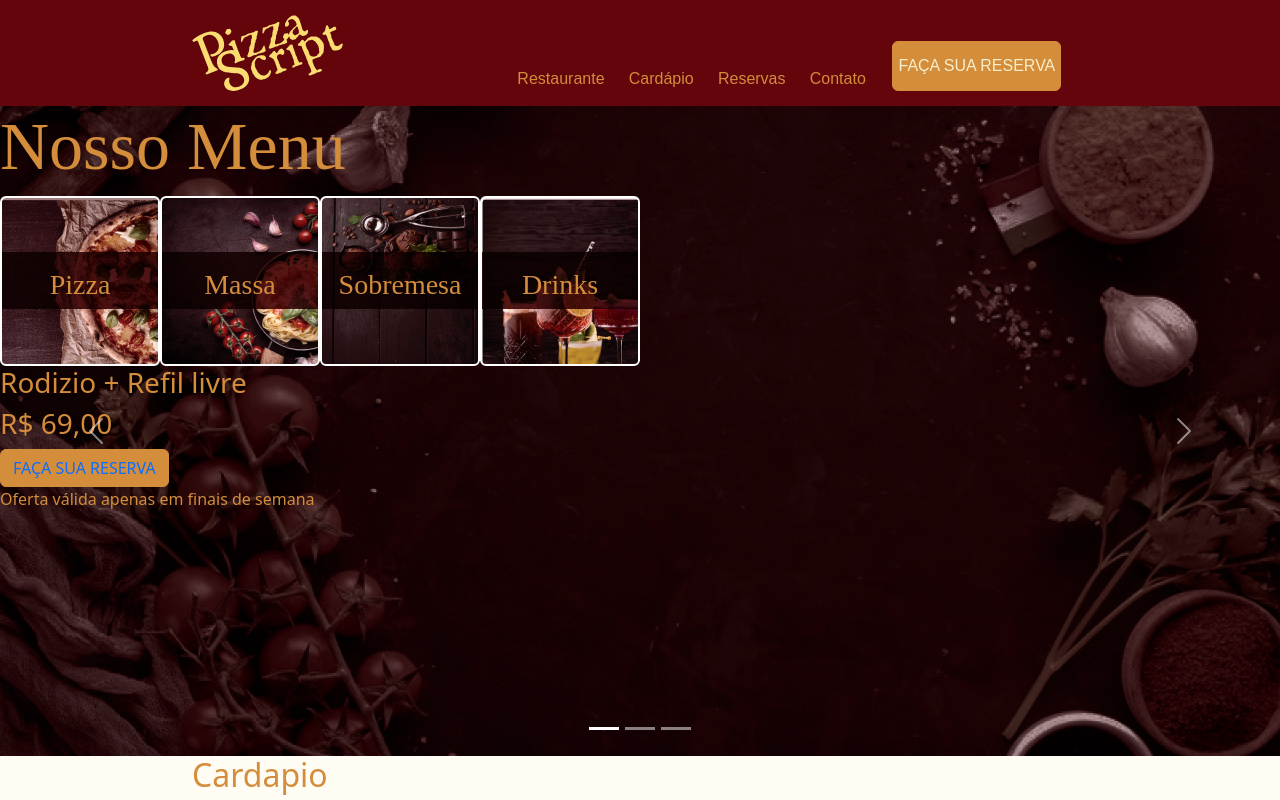
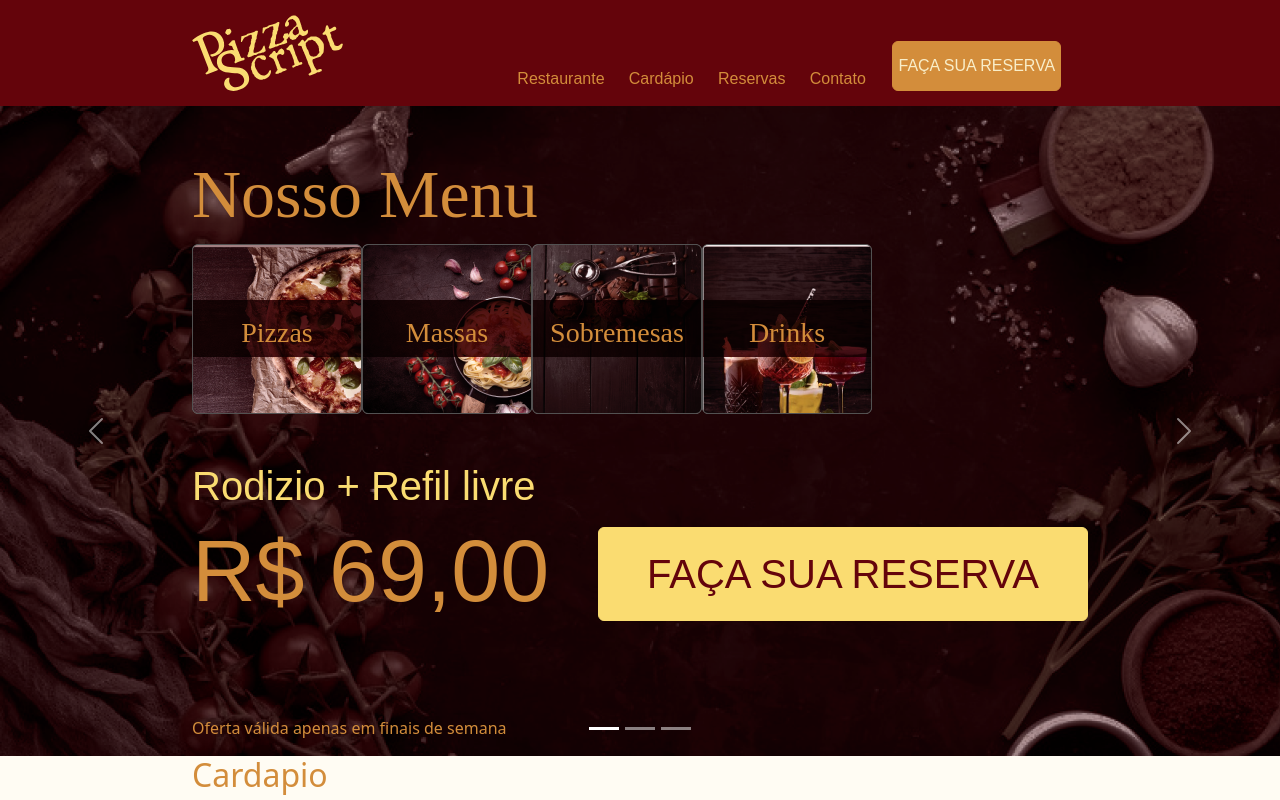
Before and after one commit to Yancap/pizzaria-react, a React (Create React App) app: page / in a window 1280 px wide. Shown: the top 800 px of the page. Built offline with nearby package versions, Linux system fonts and the light colour scheme; a web font is replaced by a local one.

Commit message:
"finalização dos estilos do carrousel"

```diff
--- a/src/components/Header.js
+++ b/src/components/Header.js
@@ -10,7 +10,7 @@ export const Header = () => {
         <Logo/>
         <div className='d-flex col-8 justify-content-evenly'>
           <Navbar navs={["Restaurante", "Cardápio", "Reservas", "Contato"]} classType="nav-header col-7 d-flex align-items-end justify-content-between"/>
-          <Btn name="FAÇA SUA RESERVA"  link="#" classBtn={"btn-header d-flex align-items-center align-self-end"} classAnchor="anchor-btn-header text-display"/>
+          <Btn name="FAÇA SUA RESERVA"  link="#" classBtn={"btn-primary btn-header d-flex align-items-center align-self-end"} classAnchor="anchor-btn-header text-display"/>
         </div>
       </div>
     </header>
--- a/src/components/assets/Btn.js
+++ b/src/components/assets/Btn.js
@@ -2,7 +2,7 @@ import React from 'react'
 
 export const Btn = ({name, link, classBtn, classAnchor}) => {
   return (
-    <div className={`btn btn-primary  ${classBtn}`}>
+    <div className={`btn ${classBtn}`}>
       <a href={link} className={classAnchor}>{name}</a>
     </div>
   )
--- a/src/components/assets/TitleH3.js
+++ b/src/components/assets/TitleH3.js
@@ -1,9 +1,9 @@
 import React from 'react'
 
-export const TitleH3 = ({name}) => {
+export const TitleH3 = ({name, className, ...props}) => {
     return (
       <div>
-          <h3>{name}</h3>
+          <h3 className={className} {...props}>{name}</h3>
       </div>
   )
 }
--- a/src/components/css/Common.css
+++ b/src/components/css/Common.css
@@ -18,6 +18,9 @@
 .label-card .position-relative{
     z-index: 5;
 }
+.card{
+    flex-shrink: 0;
+}
 .overlay-label{
     position: absolute;
     width: 100%;
--- a/src/css/App.css
+++ b/src/css/App.css
@@ -1,12 +1,15 @@
 @import url('../components/css/Common.css');
 @import url('../components/css/Components.css');
-
+html{
+    font-family: 'Poppins', sans-serif;
+}
 :root{
     --bs-primary-rgb: 211, 141, 59;
     --bs-secondary-rgb: 100, 79, 79;
     --padding-default: 15%;
     --bs-danger-rgb: 100, 4, 11;
     --bs-tertiary-rgb: 249, 238, 201;
+    --bs-warning-rgb: 250, 220, 113;
     --bs-btn-border-radius: 1px;
 }
 
@@ -26,7 +29,25 @@
     --bs-btn-disabled-bg: rgb(var(--bs-primary-rgb));
     --bs-btn-disabled-border-color: rgb(var(--bs-primary-rgb));
 }
-
+.btn-warning {
+    --bs-btn-color: #000;
+    --bs-btn-bg: #FADC71;
+    --bs-btn-border-color: #FADC71;
+    --bs-btn-hover-color: #000;
+    --bs-btn-hover-bg: #ebc94f;
+    --bs-btn-hover-border-color: #ebc94f;
+    --bs-btn-focus-shadow-rgb: 217, 164, 6;
+    --bs-btn-active-color: #000;
+    --bs-btn-active-bg: #ebc94f;
+    --bs-btn-active-border-color: #ebc94f;
+    --bs-btn-active-shadow: inset 0 3px 5px rgba(0, 0, 0, 0.125);
+    --bs-btn-disabled-color: #000;
+    --bs-btn-disabled-bg: #FADC71;
+    --bs-btn-disabled-border-color: #FADC71;
+}
+.text-tertiary{
+    color: rgb(var(--bs-tertiary-rgb));
+}
 .btn a{
     display: block;
 
@@ -39,7 +60,7 @@ a{
 }
 
 .border{
-    border:4px solid black;
+    border:4px solid rgb(1, 226, 1);
 }
 
 .bg{
@@ -58,7 +79,3 @@ a{
 .text-display{
     font-family: 'Gabriela', sans-serif;
 }
-
-.text-functional{
-    font-family: 'Poppins', sans-serif;
-}
--- a/src/pages/home/css/Home.css
+++ b/src/pages/home/css/Home.css
@@ -25,16 +25,45 @@
     font-size: 4.25rem;
 }
 
-.carousel-item .card-container{
 
+.carousel-item .card{
+    border: 0.25px solid rgb(82, 81, 81);
+    overflow: hidden;
+    height: 170px;
+    width: 170px;
+    cursor: pointer;
+    transition: 0.2s ease-in-out;
+}
+.carousel-item .card:hover{
+    transform: scale(1.1);
+    transition: 0.2s ease-in-out;
+}
+.carousel-item .card .title{
+    font-size: 28px;
 }
 
-.carousel-item .card{
-    border: 2px solid white;
+.carousel-item .anchor-btn{
+    font-size: 2.5rem;
+}
 
-    height: 170px;
-    width: 170px;
+.carousel-item .price{
+    font-size: 88px;
 }
-.carousel-item .card .title{
-    font: 16px;
+
+.carousel-item .title-extra{
+    color: #BA4A52;
 }
+
+.footer-slider p{
+    margin: 0;
+}
+
+.carousel-item .btn-primary{
+    height: 5.25rem;
+    width: 22.75rem;
+    font-size: 3rem;
+}
+
+.carousel-item .btn-primary a:hover{
+    color: rgb(var(--bs-tertiary-rgb)) !important;
+}
--- a/src/pages/home/slide/FooterSlide.js
+++ b/src/pages/home/slide/FooterSlide.js
@@ -1,15 +1,15 @@
 import React from 'react'
 
-export const FooterSlide = ({name, emphasis}) => {
+export const FooterSlide = ({name, emphasis, className}) => {
     if(emphasis){
         return (
-            <footer className=''>
+            <footer className={className}>
                 <p><strong>{emphasis}</strong>{name}</p>
             </footer>
         )
     }
     return (
-       <footer className=''>
+       <footer className={className}>
             <p>{name}</p>
         </footer>
     )
--- a/src/pages/home/slide/Slide2.js
+++ b/src/pages/home/slide/Slide2.js
@@ -1,18 +1,20 @@
 import React from 'react'
-import { FunctionalTitle } from '../../../components/assets/FunctionalTitle'
+import { TitleH3 } from '../../../components/assets/TitleH3'
 import { FooterSlide } from './FooterSlide'
 
 export const Slide2 = () => {
   return (
-    <div className='carousel-item slider-item-2'>
-        <FunctionalTitle name='Promoção do Dia' classType={null} />
-        <div className=''>
+    <div className='carousel-item slider-item-2 container-fluid pt-5'>
+        <TitleH3 name='Promoção do Dia' className='title title-extra fs-1' />
+        <div className='text-display' style={{fontSize: '3.5rem'}}>
             <p>Peça 2 Pizzas tamanho G e Ganhe 1 Pizza brotinho</p>
         </div>
-        <FunctionalTitle name='Por Apenas' classType={null} />
-        <FunctionalTitle name='R$ 80,00' classType={null}/>
-        <FooterSlide emphasis="Local: " name="Rio de Janeiro, RJ, Rua da pizza - 204" />
-        <FooterSlide emphasis="Horário de Funcionamento: " name="Seg a Sex - 11:00 até 22:00 | Sab a Dom - 14:00 até 00:00" />
-    </div>
+        <TitleH3 name='Por Apenas' className='title title-extra' />
+        <TitleH3 name='R$ 80,00' className='text-display' style={{fontSize: '5rem'}}/>
+        <footer className='text-primary position-absolute bottom-0 footer-slider mb-1'>
+          <FooterSlide emphasis="Local: " name="Rio de Janeiro, RJ, Rua da pizza - 204" />
+          <FooterSlide emphasis="Horário de Funcionamento: " name="Seg a Sex - 11:00 até 22:00 | Sab a Dom - 14:00 até 00:00" />
+        </footer>
+     </div>
   )
 }
--- a/src/pages/home/slide/Slide3.js
+++ b/src/pages/home/slide/Slide3.js
@@ -5,15 +5,17 @@ import { FooterSlide } from './FooterSlide'
 
 export const Slide3 = () => {
   return (
-    <div className='carousel-item slider-item-3'>
+    <div className='carousel-item slider-item-3 container-fluid pt-5'>
         <TitleH2 name="Tradição Familiar" className='title title-carousel'/>
-        <div className=''>
-            <p>Lorem ipsum dolor sit amet, consectetur adipiscing elit, sed do eiusmod tempor incididunt ut labore et dolore magna aliqua.
+        <div className='text-display fs-5 text-tertiary'>
+            <p style={{width: '50ch'}}>Lorem ipsum dolor sit amet, consectetur adipiscing elit, sed do eiusmod tempor incididunt ut labore et dolore magna aliqua.
 Lorem ipsum dolor sit amet, consectetur adipiscing elit, sed do eiusmod tempor incididunt ut labore et dolore magna aliqua. </p>
         </div>
-        <Btn name="Saiba Mais" link="#" classType=""/>
-        <FooterSlide emphasis="Local: " name="Rio de Janeiro, RJ, Rua da pizza - 204" />
-        <FooterSlide emphasis="Horário de Funcionamento: " name="Seg a Sex - 11:00 até 22:00 | Sab a Dom - 14:00 até 00:00" />
+        <Btn name="Saiba Mais" link="#" classBtn={"btn-primary mt-5"} classAnchor={"text-tertiary text-display"}/>
+        <footer className='text-primary position-absolute bottom-0 footer-slider mb-1'>
+          <FooterSlide emphasis="Local: " name="Rio de Janeiro, RJ, Rua da pizza - 204" />
+          <FooterSlide emphasis="Horário de Funcionamento: " name="Seg a Sex - 11:00 até 22:00 | Sab a Dom - 14:00 até 00:00" />
+        </footer>
     </div>
   )
 }
--- a/src/pages/home/slide/SlideMain.js
+++ b/src/pages/home/slide/SlideMain.js
@@ -2,7 +2,7 @@ import React from 'react'
 
 export const SlideMain = ({children}) => {
   return (
-    <section id="carousel" className='carousel slide' data-bs-ride="carousel">
+    <section id="carousel" className='carousel slide ' >
 
       <div class="carousel-indicators">
           <button type="button" data-bs-target="#carousel" data-bs-slide-to="0" class="active" aria-current="true" aria-label="Slide 1"></button>
@@ -10,7 +10,7 @@ export const SlideMain = ({children}) => {
           <button type="button" data-bs-target="#carousel" data-bs-slide-to="2" aria-label="Slide 3"></button>
       </div>
 
-      <div className="carousel-inner">
+      <div className="carousel-inner ">
         {children}
       </div>
 
--- a/src/pages/home/slide/Slider1.js
+++ b/src/pages/home/slide/Slider1.js
@@ -8,20 +8,20 @@ import { FooterSlide } from './FooterSlide'
 
 export const Slider1 = () => {
   return (
-    <div className='carousel-item active slider-item-1'>
+    <div className='carousel-item active slider-item-1 container-fluid pt-5 position-relative '>
         <TitleH2 name="Nosso Menu" className='title title-carousel'/>
-        <div className='card-container d-flex col-6 justify-content-between'>
-            <Card title='Pizza' subtitle={null} classType='pizza'/>
-            <Card title='Massa' subtitle={null} classType='massa'/>
-            <Card title='Sobremesa' subtitle={null} classType='sobremesa'/>
+        <div className='card-container d-flex col-9 justify-content-between '>
+            <Card title='Pizzas' subtitle={null} classType='pizza '/>
+            <Card title='Massas' subtitle={null} classType='massa'/>
+            <Card title='Sobremesas' subtitle={null} classType='sobremesa'/>
             <Card title='Drinks' subtitle={null} classType='drink'/>
         </div>
-        <TitleH3 name='Rodizio + Refil livre'/>
-        <div>
-            <FunctionalTitle name='R$ 69,00' classType={null}/>
-            <Btn name='FAÇA SUA RESERVA' link='#' classType=''/>
+        <TitleH3 name='Rodizio + Refil livre' className='text-display text-warning mt-5' style={{fontSize: '2.5rem'}}/>
+        <div className='d-flex col-12 justify-content-between'>
+            <TitleH3 name='R$ 69,00' className='text-display text-primary price'/>
+            <Btn name='FAÇA SUA RESERVA' link='#' classBtn='btn btn-warning px-5 py-3 align-self-center' classAnchor='text-danger text-display anchor-btn'/>
         </div>
-        <FooterSlide name="Oferta válida apenas em finais de semana" />
+        <FooterSlide name="Oferta válida apenas em finais de semana" className='text-primary position-absolute bottom-0'/>
     </div>
   )
 }
```
